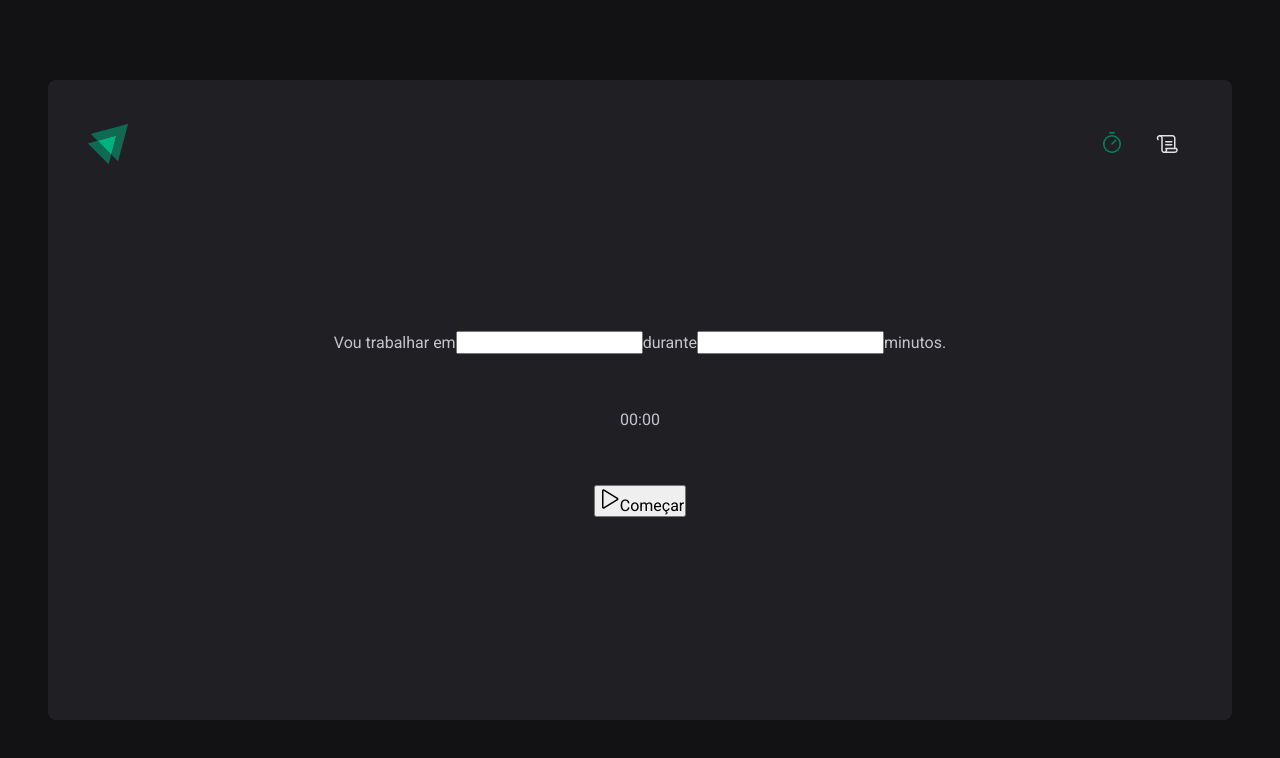
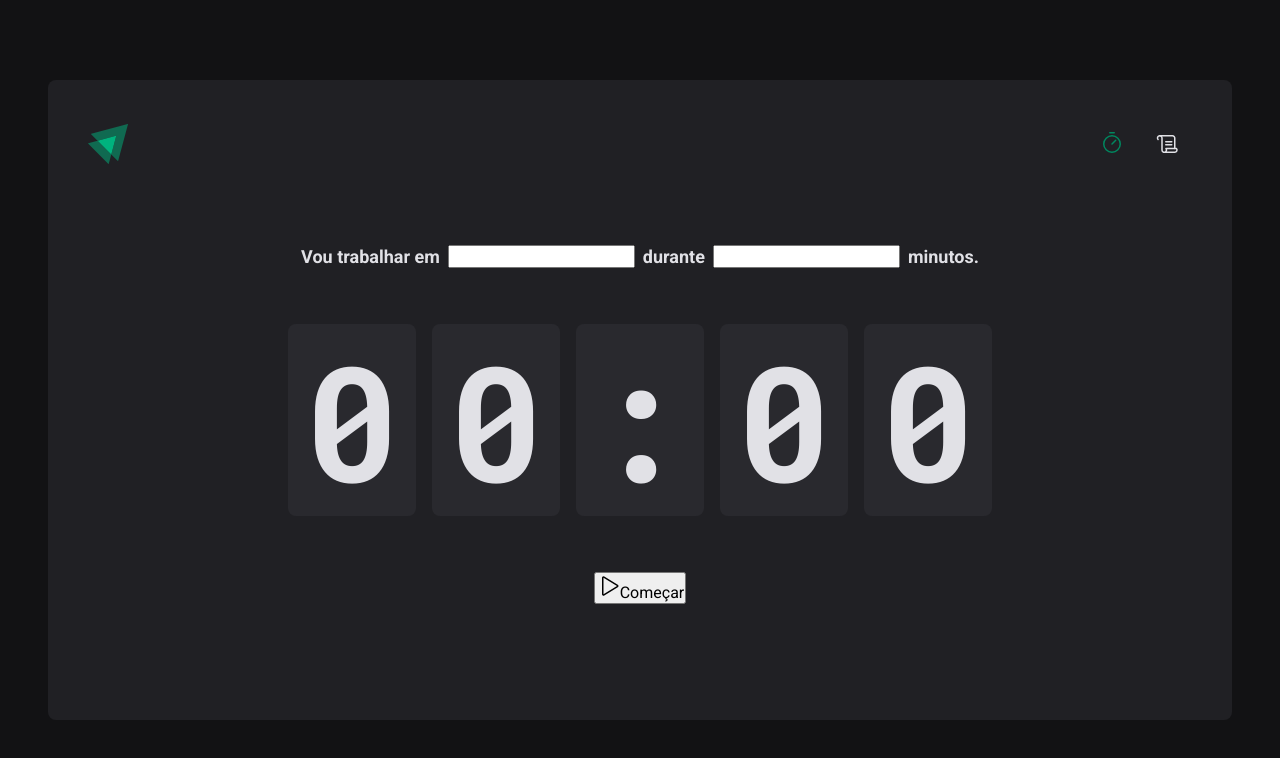
Before and after one commit to leticea/ignite-timer, a React (Vite) app: page / in a window 1280 px wide. Shown: the top 758 px of the page. Built offline with nearby package versions, Linux system fonts and the light colour scheme.

Commit message:
editando os estilos dos componentes do home

```diff
--- a/src/pages/Home/styles.ts
+++ b/src/pages/Home/styles.ts
@@ -16,6 +16,30 @@ export const HomeContainer = styled.main`
   }
 `;
 
-export const FormContainer = styled.div``;
+export const FormContainer = styled.div`
+  width: 100%;
+  display: flex;
+  align-items: center;
+  justify-content: center;
+  gap: 0.5rem;
+  color: ${(props) => props.theme["gray-100"]};
+  font-size: 1.125rem;
+  font-weight: bold;
+  flex-wrap: wrap;
+`;
 
-export const CountdownContainer = styled.div``;
+export const CountdownContainer = styled.div`
+  font-family: "Roboto Mono", monospace;
+  font-size: 10rem;
+  line-height: 8rem;
+  color: ${(props) => props.theme["gray-100"]};
+
+  display: flex;
+  gap: 1rem;
+
+  span {
+    background: ${(props) => props.theme["gray-700"]};
+    padding: 2rem 1rem;
+    border-radius: 8px;
+  }
+`;
--- a/src/styles/global.ts
+++ b/src/styles/global.ts
@@ -15,6 +15,7 @@ export const GlobalStyle = createGlobalStyle`
   body {
     background: ${props => props.theme["gray-900"]};
     color: ${props => props.theme["gray-300"]};
+    -webkit-font-smoothing: antialiased;
   }
 
   body, input, textarea, button {
```
